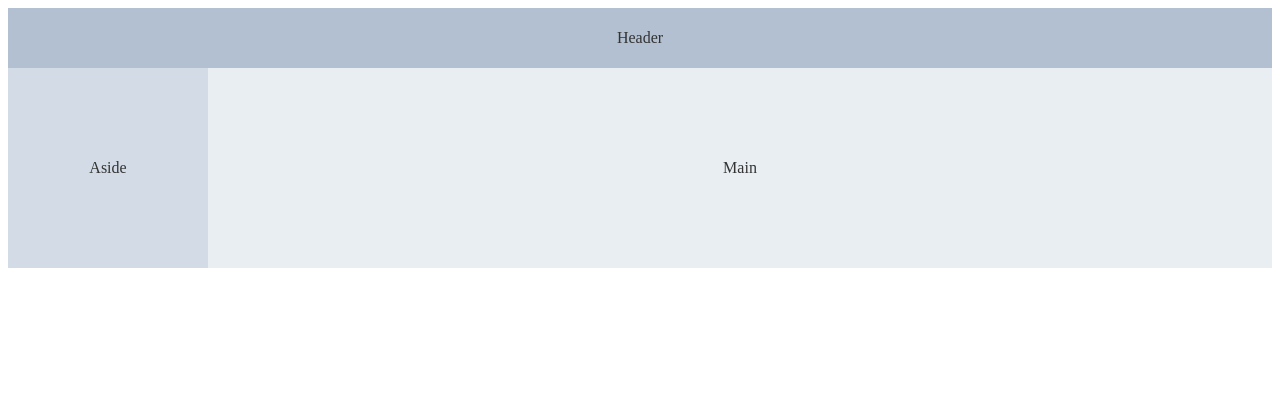
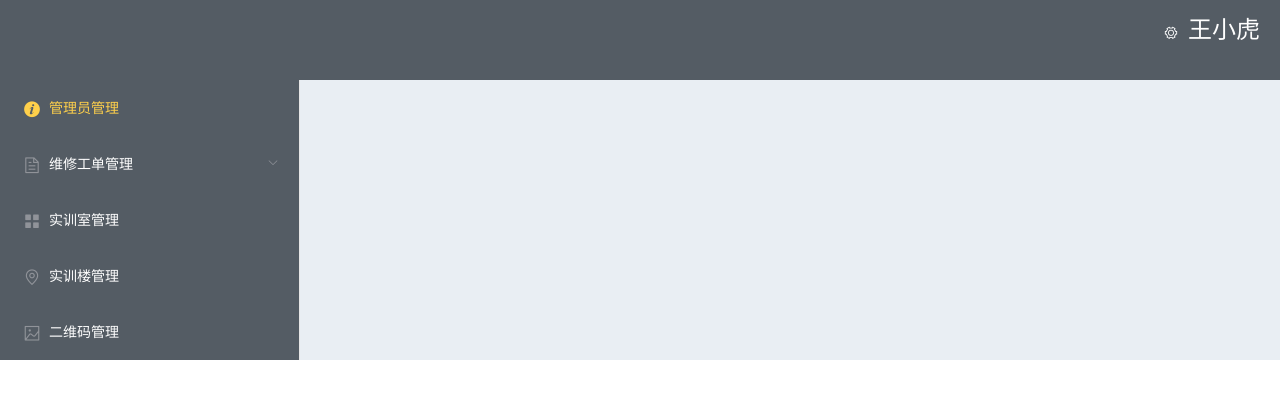
Before and after one commit to CheungChingYin/repair-system, a Vue app: page /#/Home in a window 1280 px wide. Shown: the top 398 px of the page. Built offline with nearby package versions, Linux system fonts and the light colour scheme.

Commit message:
管理员界面开发中/Administrator interface development

```diff
--- a/src/App.vue
+++ b/src/App.vue
@@ -14,4 +14,8 @@ export default {
   .el-form-item.is-required:not(.is-no-asterisk) > .el-form-item__label:before {
     content: '';
   }
+  *{
+    padding: 0;
+    margin: 0;
+  }
 </style>
--- /dev/null
+++ b/src/components/Admin.vue
@@ -0,0 +1,61 @@
+<template>
+  <div class="admin">
+    <el-row type="flex" justify="end" style="height: 150px;">
+      <el-col span="4"><span style="font-size: 40px">管理员管理</span></el-col>
+      <el-col span="15"></el-col>
+      <el-col span="4">
+        <el-input type="text" placeholder="请输入管理员ID或者姓名" v-model="adminSearchBar"/>
+      </el-col>
+      <el-col span="1">
+        <el-button type="primary">搜索</el-button>
+      </el-col>
+    </el-row>
+    <el-row type="flex" justify="center">
+      <el-table
+        :data="Info"
+        stripe
+        style="width: 100%;">
+        <el-table-column
+          prop="adminId"
+          label="管理员ID"
+          width="180">
+        </el-table-column>
+        <el-table-column
+          prop="adminName"
+          label="管理员姓名"
+          width="180">
+        </el-table-column>
+        <el-table-column
+          prop="adminPhone"
+          label="管理员手机号">
+        </el-table-column>
+        <el-table-column
+          prop="roleId"
+          label="管理员权限">
+        </el-table-column>
+        <el-table-column
+          prop="adminEmail"
+          label="管理员邮件地址">
+        </el-table-column>
+        <el-table-column
+          label="操作">
+        </el-table-column>
+      </el-table>
+    </el-row>
+  </div>
+</template>
+
+<script>
+export default {
+  name: 'Admin',
+  data () {
+    return {
+      adminSearchBar: '',
+      Info: []
+    }
+  }
+}
+</script>
+
+<style scoped>
+</style>
--- a/src/components/Home.vue
+++ b/src/components/Home.vue
@@ -1,41 +1,111 @@
 <template>
-<div class="home">
-  <el-container>
-    <el-header>Header</el-header>
+  <div class="home">
     <el-container>
-      <el-aside width="200px">Aside</el-aside>
-      <el-main>Main</el-main>
+      <el-header height="80px" style="text-align: right; font-size: 24px">
+        <el-dropdown>
+          <i class="el-icon-setting" style="margin-right: 10px;color: #fff;"></i>
+          <el-dropdown-menu slot="dropdown">
+            <el-dropdown-item>管理员信息</el-dropdown-item>
+            <el-dropdown-item>账户设置</el-dropdown-item>
+            <el-dropdown-item>登出</el-dropdown-item>
+          </el-dropdown-menu>
+        </el-dropdown>
+        <span>王小虎</span>
+      </el-header>
+      <el-container>
+        <el-aside width="300px">
+          <el-scrollbar>
+            <el-menu
+              default-active="/Home/Admin"
+              @open="handleOpen"
+              @close="handleClose"
+              background-color="#545c64"
+              text-color="#fff"
+              active-text-color="#ffd04b"
+              router="true">
+              <el-menu-item index="/Home/Admin">
+                <template slot="title">
+                  <i class="el-icon-info"></i>
+                  <span>管理员管理</span>
+                </template>
+              </el-menu-item>
+              <el-submenu index="1">
+                <template slot="title">
+                  <i class="el-icon-document"></i>
+                  <span>维修工单管理</span>
+                </template>
+                <el-menu-item-group>
+                  <el-menu-item index="1-1">受理工单</el-menu-item>
+                  <el-menu-item index="1-2">工单历史</el-menu-item>
+                </el-menu-item-group>
+              </el-submenu>
+              <el-menu-item index="3">
+                <i class="el-icon-menu"></i>
+                <span slot="title">实训室管理</span>
+              </el-menu-item>
+              <el-menu-item index="4">
+                <i class="el-icon-location-outline"></i>
+                <span slot="title">实训楼管理</span>
+              </el-menu-item>
+              <el-menu-item index="3">
+                <i class="el-icon-picture-outline"></i>
+                <span slot="title">二维码管理</span>
+              </el-menu-item>
+            </el-menu>
+          </el-scrollbar>
+        </el-aside>
+        <el-main>
+          <router-view/>
+        </el-main>
+      </el-container>
     </el-container>
-  </el-container>
-</div>
+  </div>
 </template>
 
 <script>
+import Admin from '../components/Admin'
 export default {
-  name: 'Home'
+  name: 'Home',
+  // data(){
+  //   return{
+  //
+  //   }
+  // }
+  component: {
+    Admin
+  },
+  methods: {
+    handleOpen (key, keyPath) {
+      console.log(key, keyPath)
+    },
+    handleClose (key, keyPath) {
+      console.log(key, keyPath)
+    }
+  }
 }
 </script>
 
 <style scoped>
   .el-header, .el-footer {
-    background-color: #B3C0D1;
-    color: #333;
+    background-color: #545c64;
+    color: #fff;
     text-align: center;
     line-height: 60px;
   }
 
   .el-aside {
-    background-color: #D3DCE6;
+    background-color: #545c64;
     color: #333;
-    text-align: center;
+    text-align: left;
     line-height: 200px;
+    height: 100%;
   }
 
   .el-main {
     background-color: #E9EEF3;
     color: #333;
     text-align: center;
-    line-height: 160px;
+    line-height: 100px;
   }
 
   body > .el-container {
--- a/src/router/index.js
+++ b/src/router/index.js
@@ -2,6 +2,7 @@ import Vue from 'vue'
 import Router from 'vue-router'
 import Login from '../components/Login'
 import Home from '../components/Home'
+import Admin from '../components/Admin'
 
 // const Login = resolve => require(['@/components/Login'], resolve)
 Vue.use(Router)
@@ -16,7 +17,14 @@ export default new Router({
     {
       path: '/Home',
       name: 'Home',
-      component: Home
+      component: Home,
+      children: [
+        {
+          path: 'Admin',
+          name: 'Admin',
+          component: Admin
+        }
+      ]
     }
   ]
 })
```
